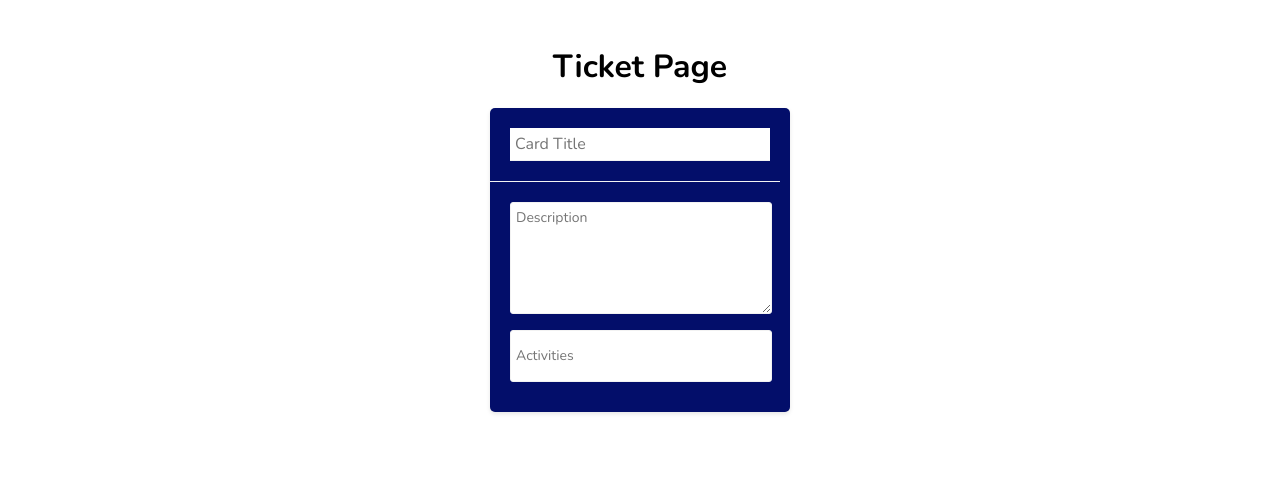
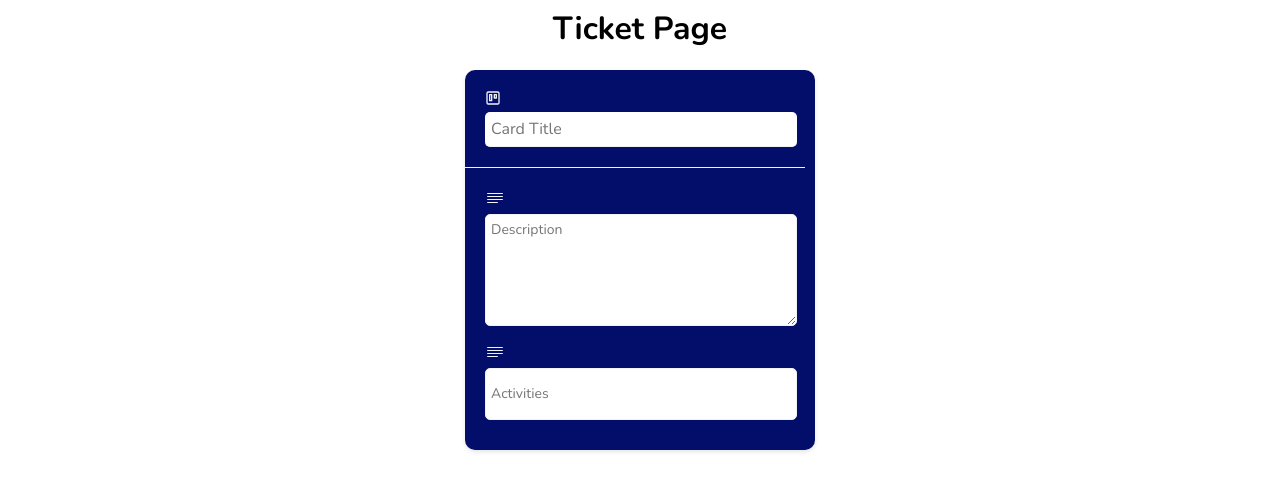
Before and after one commit to Alenia-hackaton/TicketFlowManager-front, a React (Create React App) app: page /tickets/1 in a window 1280 px wide. Shown: the part 369-860 px from the top of the page. Built offline with nearby package versions, Linux system fonts and the light colour scheme; no server answers.

Commit message:
added icons

```diff
--- a/src/pages/TicketPage/TicketPage.css
+++ b/src/pages/TicketPage/TicketPage.css
@@ -15,9 +15,9 @@
   }
 
   .card {
-    width: 300px;
+    width: 350px;
     background-color: #030E6A;
-    border-radius: 5px;
+    border-radius: 10px;
     box-shadow: 0 2px 4px rgba(0, 0, 0, 0.1);
     margin-top: 20px;
   }
@@ -30,11 +30,12 @@
 
   .input-title {
     width: 100%;
-    padding: 5px;
+    padding: 6px;
     border: none;
     border-bottom: 1px solid #F2F2F2;
     outline: none;
     font-size: 16px;
+    border-radius: 5px;
   }
 
   .card-body {
@@ -47,7 +48,7 @@
     width: 100%;
     padding: 5px;
     border: 1px solid #F2F2F2;
-    border-radius: 3px;
+    border-radius: 5px;
     outline: none;
     font-size: 14px;
     margin-bottom: 10px;
@@ -64,3 +65,6 @@
   h1 {
     text-align: center;
   }
+  .input-icon {
+    color: #F2F2F2;
+  }
--- a/src/pages/TicketPage/TicketPage.jsx
+++ b/src/pages/TicketPage/TicketPage.jsx
@@ -1,33 +1,47 @@
-import React, {useState} from 'react'
-import './TicketPage.css'
+import React, { useState } from "react";
+import "./TicketPage.css";
 
 const TicketPage = () => {
-
-  const [title, setTitle] = useState('');
-  const [description, setDescription] = useState('');
-  const [activities, setActivities] = useState('');
-
+  const [title, setTitle] = useState("");
+  const [description, setDescription] = useState("");
+  const [activities, setActivities] = useState("");
 
   const handleTitleChange = (e) => {
     setTitle(e.target.value);
-  }
+  };
 
   const handleDescriptionChange = (e) => {
     setDescription(e.target.value);
-  }
+  };
 
   const handleActivitiesChange = (e) => {
     setActivities(e.target.value);
-  }
-
+  };
 
   return (
-
-    <div className='ticket-page-container'>
+    <div className="ticket-page-container">
       <h1>Ticket Page</h1>
 
       <div className="card">
         <div className="card-header">
+          <span className="input-icon">
+            <svg
+              class="feather feather-trello"
+              fill="none"
+              stroke="currentColor"
+              stroke-linecap="round"
+              stroke-linejoin="round"
+              stroke-width="2"
+              viewBox="0 0 24 24"
+              xmlns="http://www.w3.org/2000/svg"
+              width="16"
+              height="16"
+            >
+              <rect x="3" y="3" width="18" height="18" rx="2" ry="2" />
+              <rect x="7" y="7" width="3" height="9" />
+              <rect x="14" y="7" width="3" height="5" />
+            </svg>
+          </span>
           <input
             type="text"
             className="input-title"
@@ -38,12 +52,63 @@ const TicketPage = () => {
         </div>
 
         <div className="card-body">
+          <span className="input-icon2">
+            <svg
+              viewBox="0 0 20 20"
+              xmlns="http://www.w3.org/2000/svg"
+              width="20"
+              height="20"
+            >
+              <path
+                d="m2.5 5c-0.27614 0-0.5 0.22386-0.5 0.5s0.22386 0.5 0.5 0.5h15c0.2761 0 0.5-0.22386 0.5-0.5s-0.2239-0.5-0.5-0.5h-15z"
+                fill="#F2F2F2"
+              />
+              <path
+                d="m2.5 8c-0.27614 0-0.5 0.22386-0.5 0.5s0.22386 0.5 0.5 0.5h15c0.2761 0 0.5-0.22386 0.5-0.5s-0.2239-0.5-0.5-0.5h-15z"
+                fill="#F2F2F2"
+              />
+              <path
+                d="m2 11.5c0-0.2761 0.22386-0.5 0.5-0.5h15c0.2761 0 0.5 0.2239 0.5 0.5s-0.2239 0.5-0.5 0.5h-15c-0.27614 0-0.5-0.2239-0.5-0.5z"
+                fill="#F2F2F2"
+              />
+              <path
+                d="m2.5 14c-0.27614 0-0.5 0.2239-0.5 0.5s0.22386 0.5 0.5 0.5h10c0.2761 0 0.5-0.2239 0.5-0.5s-0.2239-0.5-0.5-0.5h-10z"
+                fill="#F2F2F2"
+              />
+            </svg>
+          </span>
           <textarea
             className="input-description"
             placeholder="Description"
             value={description}
             onChange={handleDescriptionChange}
           ></textarea>
+          <span className="input-icon3">
+          <svg
+              viewBox="0 0 20 20"
+              xmlns="http://www.w3.org/2000/svg"
+              width="20"
+              height="20"
+            >
+              <path
+                d="m2.5 5c-0.27614 0-0.5 0.22386-0.5 0.5s0.22386 0.5 0.5 0.5h15c0.2761 0 0.5-0.22386 0.5-0.5s-0.2239-0.5-0.5-0.5h-15z"
+                fill="#F2F2F2"
+              />
+              <path
+                d="m2.5 8c-0.27614 0-0.5 0.22386-0.5 0.5s0.22386 0.5 0.5 0.5h15c0.2761 0 0.5-0.22386 0.5-0.5s-0.2239-0.5-0.5-0.5h-15z"
+                fill="#F2F2F2"
+              />
+              <path
+                d="m2 11.5c0-0.2761 0.22386-0.5 0.5-0.5h15c0.2761 0 0.5 0.2239 0.5 0.5s-0.2239 0.5-0.5 0.5h-15c-0.27614 0-0.5-0.2239-0.5-0.5z"
+                fill="#F2F2F2"
+              />
+              <path
+                d="m2.5 14c-0.27614 0-0.5 0.2239-0.5 0.5s0.22386 0.5 0.5 0.5h10c0.2761 0 0.5-0.2239 0.5-0.5s-0.2239-0.5-0.5-0.5h-10z"
+                fill="#F2F2F2"
+              />
+            </svg>
+
+          </span>
           <input
             type="text"
             className="input-activities"
@@ -51,11 +116,10 @@ const TicketPage = () => {
             value={activities}
             onChange={handleActivitiesChange}
           />
-
         </div>
       </div>
     </div>
   );
 };
 
-export default TicketPage
+export default TicketPage;
```
Lines whose indentation alone changed are shown as unchanged.
